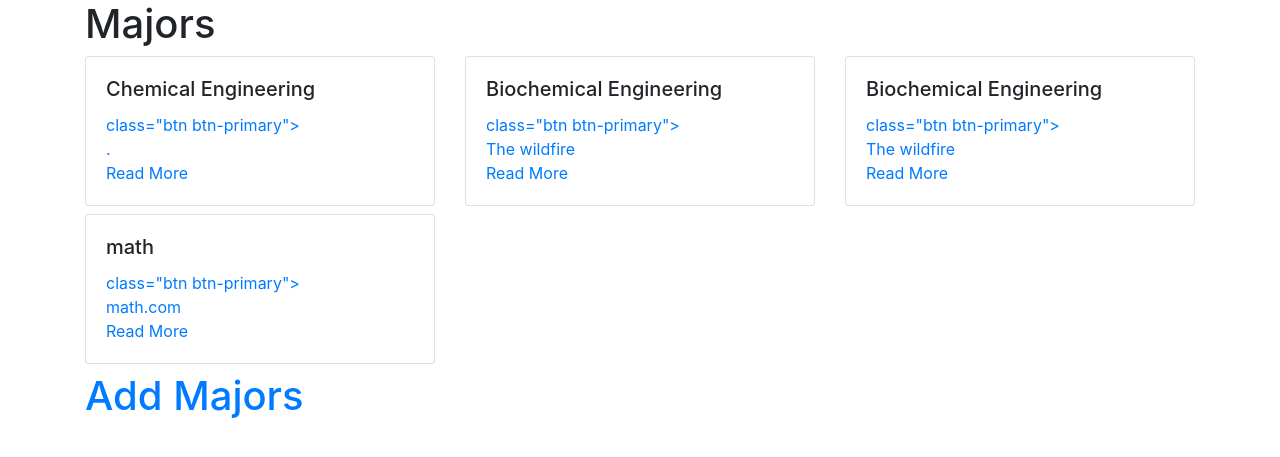
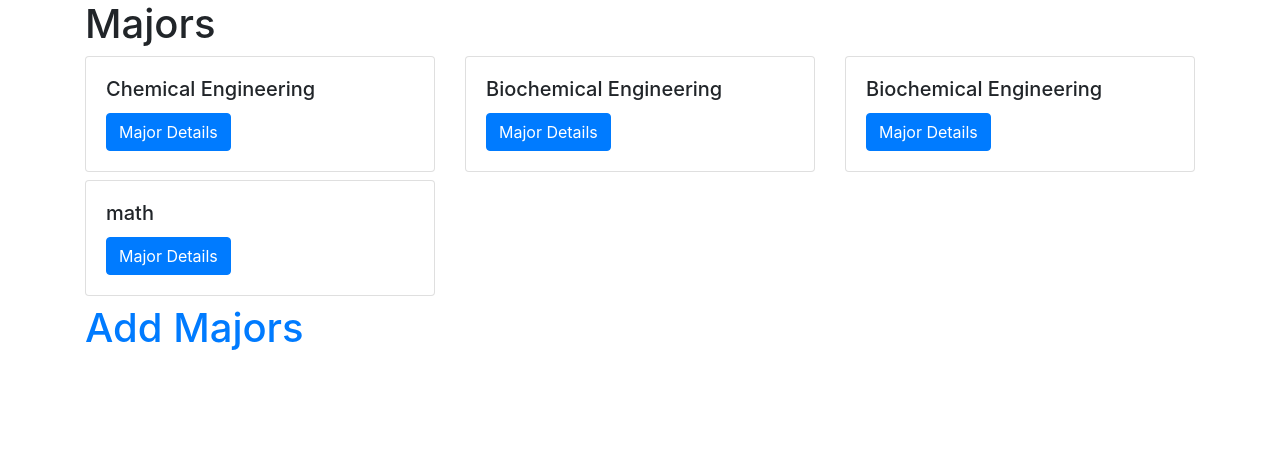
Before and after one commit to DexterAntonio/hackdavis2021, a Django app: page /courses/ in a window 1280 px wide. Shown: the part 16-473 px from the top of the page. Run offline with Django 3.2, Linux system fonts and the light colour scheme; data comes from the database, SQL or seed files in the repository; both versions use the stored data as it was after the commit; some libraries are stand-ins or nearby versions.

Commit message:
got website form working

```diff
--- a/website/study_ai/courses/templates/enter_form.html
+++ b/website/study_ai/courses/templates/enter_form.html
@@ -21,4 +21,5 @@
         </form>
     </div>
 </div>
+
 {% endblock %}
--- a/website/study_ai/courses/templates/major_detail.html
+++ b/website/study_ai/courses/templates/major_detail.html
@@ -7,10 +7,8 @@
     <div class="col-md-4">
         <h5>Requirements</h5>
         {%for achievement in major.requirements.all%}
-            <p> {{achievement.name}} </p>
-            {% for req in achievement.requirements.all%}
-                <p>{{req.name}}</p>
-                {% endfor %}
+            <p> <b>Achievement Name:</b> {{achievement.name}} </p>
+            <p>Achievement Boolean : {{achievement.requirements}}</p>
             {% endfor %}
         <br>
     </div>
--- a/website/study_ai/courses/templates/major_index.html
+++ b/website/study_ai/courses/templates/major_index.html
@@ -8,10 +8,9 @@
         <div class="card mb-2">
             <div class="card-body">
                 <h5 class="card-title">{{ major.name }}</h5>
-                <a href="{% url 'major_detail' major.pk %}">
+                <a href="{% url 'major_detail' major.pk %}"
                 class="btn btn-primary">
-                <p class="card-text">{{ major.webpage }}</p>
-                    Read More
+                <p class="card-text">Major Details</p>
                 </a>
             </div>
         </div>
--- a/website/study_ai/courses/views.py
+++ b/website/study_ai/courses/views.py
@@ -40,6 +40,7 @@ def enter_data_form(request):
                     ach = new_ach
                 else:
                     ach = Achievment.objects.filter(requirements=req)[0]
+                    print(req)
 
                 new_major.requirements.add(ach)
 
```
Also changed, not shown: website/study_ai/db.sqlite3.
